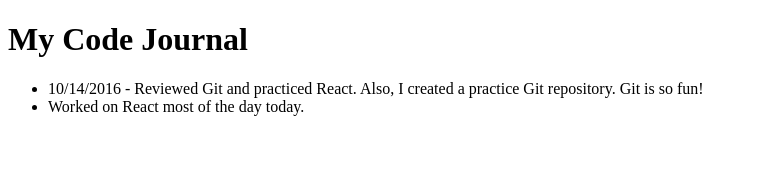
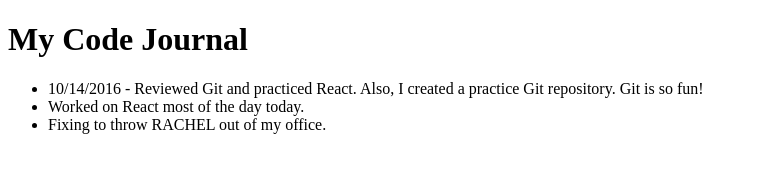
Before and after one commit to pldrake26/git-practice, a plain HTML site: page index.html in a window 1280 px wide. Shown: the whole page, without its empty margins (0-757 px from the left). Drawn offline with Linux system fonts and the light colour scheme.

Commit message:
Rachel is fixing to be ejected.

```diff
--- a/index.html
+++ b/index.html
@@ -9,6 +9,7 @@
 	<ul>
 		<li>10/14/2016 - Reviewed Git and practiced React.  Also, I created a practice Git repository.  Git is so fun!</li>
 		<li>Worked on React most of the day today.</li>
+		<li>Fixing to throw RACHEL out of my office.</li>
 	</ul>
 </body>
 </html>
```
